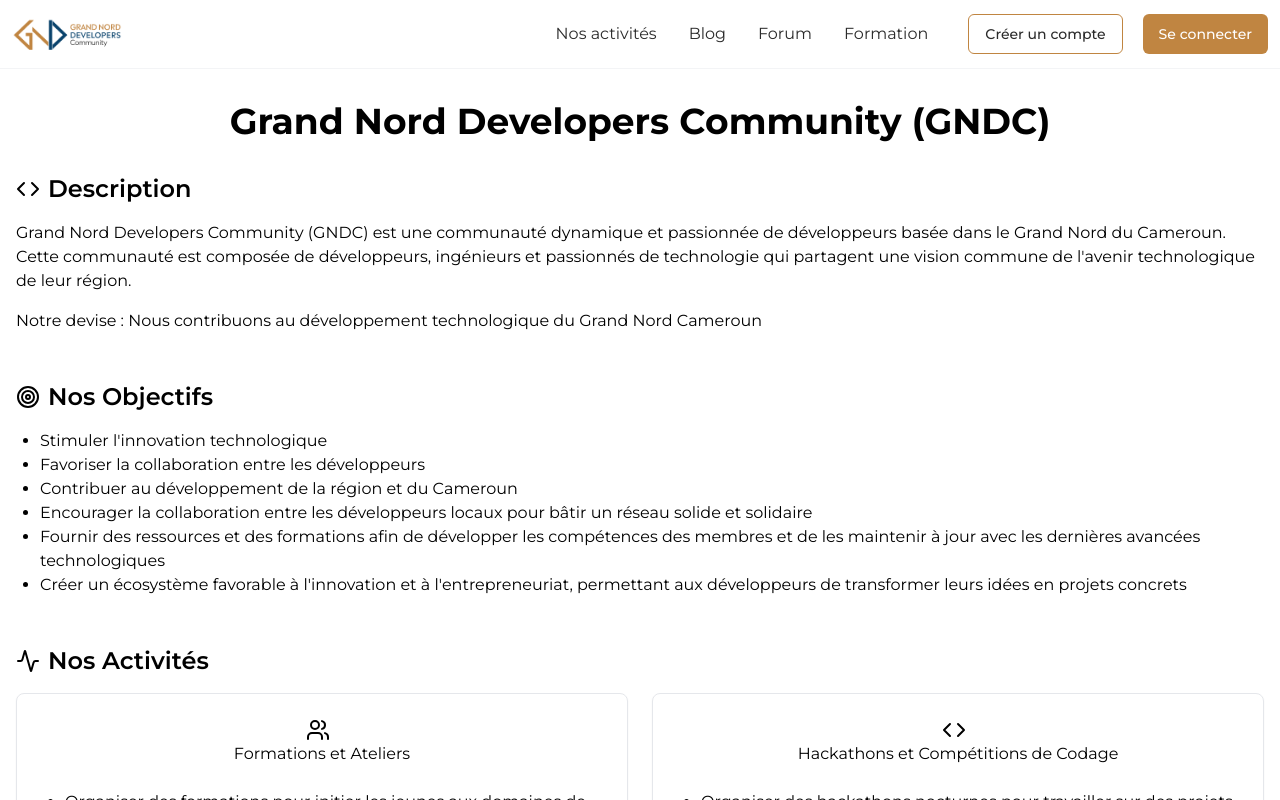
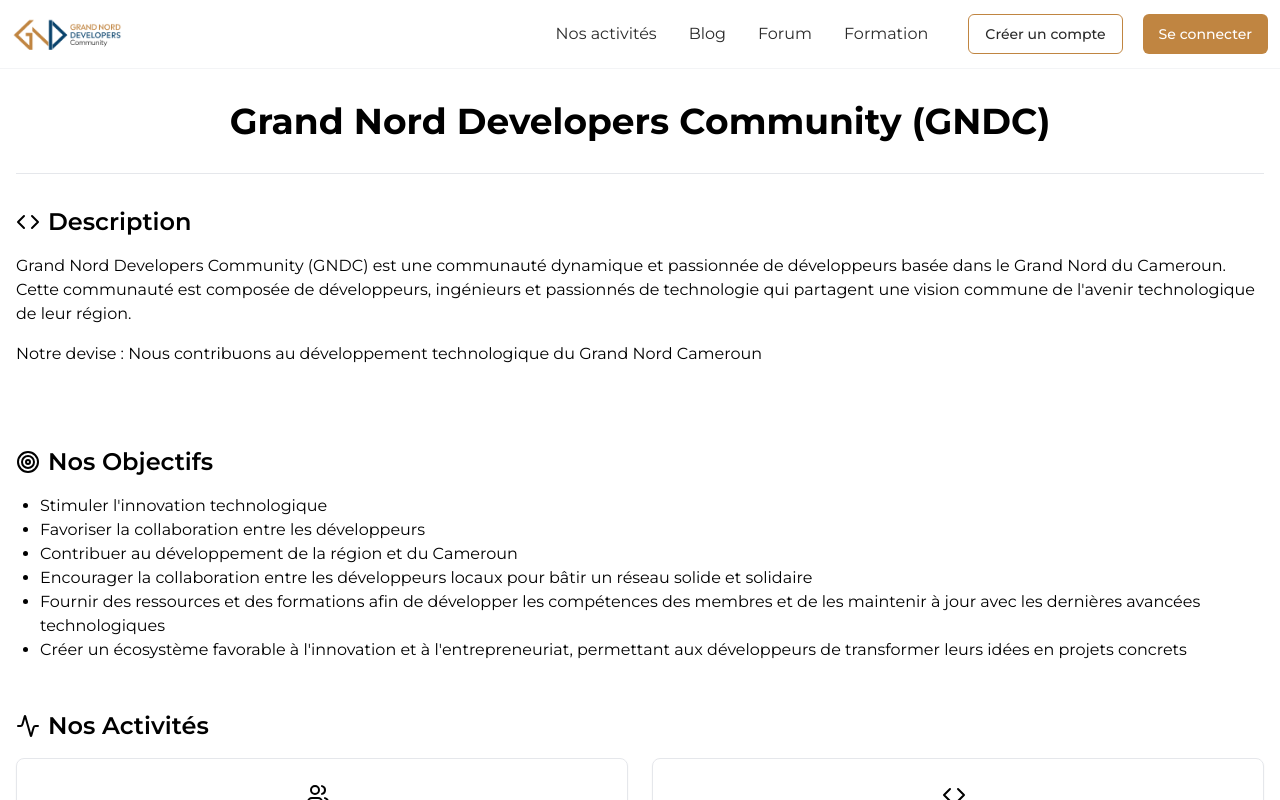
Before and after one commit to Grand-Nord-Developpers-Community/website, a Next.js app: page /about in a window 1280 px wide. Shown: the top 800 px of the page. Built offline with nearby package versions, Linux system fonts and the light colour scheme.

Commit message:
Implement AboutUs Page that describe our community

```diff
--- a/app/about/page.tsx
+++ b/app/about/page.tsx
@@ -9,8 +9,8 @@ const AboutUs = () => {
   return (
     <div className="container mx-auto px-4 py-8">
       <h1 className="text-4xl font-bold mb-8 text-center">Grand Nord Developers Community (GNDC)</h1>
-
-      <section className="mb-12">
+      <hr/>
+      <section className="mb-12 py-8">
         <h2 className="text-2xl font-semibold mb-4 flex items-center">
           <Code className="mr-2" /> Description
         </h2>
```
